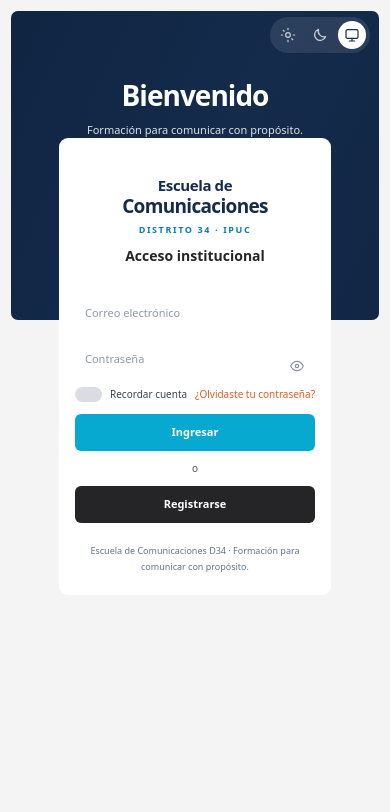
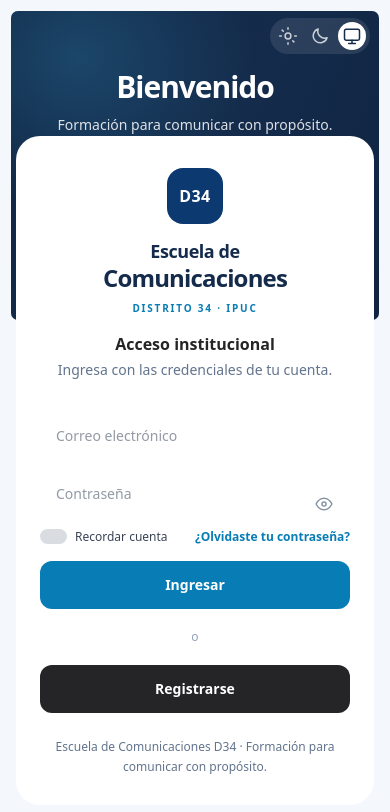
Before and after one commit to Josecampo2101/academia-decom, a Next.js app: page / in a window 390 px wide. Shown: the top 812 px of the page. Built offline with nearby package versions, Linux system fonts and the light colour scheme; no server answers.

Commit message:
feat(ui): polish responsive institutional sign-in

```diff
--- a/app/page.tsx
+++ b/app/page.tsx
@@ -23,6 +23,8 @@ export default function Home() {
 
   useEffect(() => {
     const savedTheme = localStorage.getItem("academia-theme") as Theme | null;
+    // El tema se restaura desde localStorage para conservar la preferencia del usuario.
+    // eslint-disable-next-line react-hooks/set-state-in-effect
     if (savedTheme === "light" || savedTheme === "dark" || savedTheme === "system") setTheme(savedTheme);
     const savedEmail = localStorage.getItem("escuela-d34-remembered-email");
     if (savedEmail) {
@@ -104,82 +106,86 @@ export default function Home() {
   const isDark = resolvedTheme === "dark";
 
   return (
-    <main className={`relative min-h-screen overflow-x-hidden transition-colors duration-300 ${isDark ? "bg-[#111827]" : "bg-[#f4f4f5]"}`}>
+    <main className={`relative min-h-screen overflow-x-hidden transition-colors duration-300 ${isDark ? "bg-[#0b1422]" : "bg-[#f4f7fb]"}`}>
       <div className="absolute inset-x-0 top-0 h-[320px] px-[11px] pt-[11px] sm:h-[335px]" aria-hidden="true">
         <div className="relative h-full overflow-hidden rounded-[7px] bg-[#142b4b]">
-          <div className="absolute inset-0 bg-[linear-gradient(115deg,rgba(5,18,39,0.25),transparent_55%,rgba(5,18,39,0.18))]" />
+          <div className="absolute inset-0 bg-[radial-gradient(ellipse_at_18%_15%,rgba(57,169,220,0.24),transparent_42%),linear-gradient(115deg,rgba(5,18,39,0.22),transparent_55%,rgba(5,18,39,0.28))]" />
+          <div className="absolute -right-16 -top-24 h-72 w-72 rounded-full border border-white/10" />
+          <div className="absolute -bottom-40 left-[12%] h-72 w-72 rounded-full border border-white/10" />
         </div>
       </div>
 
-      <div className="relative z-10 flex min-h-screen flex-col items-center px-4 pb-8 pt-[78px] sm:pt-[82px]">
+      <div className="relative z-10 flex min-h-screen flex-col items-center px-4 pb-10 pt-[68px] sm:pt-[76px]">
         <header className="w-full text-center text-white">
           <div className="mx-auto flex max-w-2xl flex-col items-center">
-            <p className="text-[1.75rem] font-semibold leading-tight tracking-[-0.035em] sm:text-[2rem]">Bienvenido</p>
-            <p className="mt-2 max-w-[340px] text-[11px] leading-[1.55] text-white/85 sm:text-xs">
+            <p className="text-3xl font-semibold leading-tight tracking-[-0.035em] sm:text-4xl">Bienvenido</p>
+            <p className="mt-2 max-w-[420px] text-sm leading-relaxed text-white/85">
               Formación para comunicar con propósito.
             </p>
           </div>
         </header>
 
-        <div className="absolute right-5 top-[17px] z-20 flex items-center gap-1 rounded-full border border-white/20 bg-white/10 p-1 backdrop-blur-sm" aria-label="Preferencia de apariencia">
+        <div className="absolute right-5 top-[18px] z-20 flex items-center gap-1 rounded-full border border-white/20 bg-white/10 p-1 backdrop-blur-sm" aria-label="Preferencia de apariencia">
           <button type="button" onClick={() => changeTheme("light")} title="Tema claro" aria-label="Tema claro" className={`flex h-7 w-7 items-center justify-center rounded-full ${theme === "light" ? "bg-white text-[#142b4b]" : "text-white/75 hover:bg-white/10"}`}>
-            <svg viewBox="0 0 24 24" className="h-4 w-4" fill="none" stroke="currentColor" strokeWidth="1.8"><circle cx="12" cy="12" r="3.5"/><path strokeLinecap="round" d="M12 2v2m0 16v2M4.93 4.93l1.42 1.42m11.3 11.3 1.42 1.42M2 12h2m16 0h2"/></svg>
+            <svg viewBox="0 0 24 24" className="h-5 w-5" fill="none" stroke="currentColor" strokeWidth="1.8"><circle cx="12" cy="12" r="3.5"/><path strokeLinecap="round" d="M12 2v2m0 16v2M4.93 4.93l1.42 1.42m11.3 11.3 1.42 1.42M2 12h2m16 0h2"/></svg>
           </button>
           <button type="button" onClick={() => changeTheme("dark")} title="Tema oscuro" aria-label="Tema oscuro" className={`flex h-7 w-7 items-center justify-center rounded-full ${theme === "dark" ? "bg-white text-[#142b4b]" : "text-white/75 hover:bg-white/10"}`}>
-            <svg viewBox="0 0 24 24" className="h-4 w-4" fill="none" stroke="currentColor" strokeWidth="1.8" strokeLinecap="round" strokeLinejoin="round"><path d="M20.5 14.2A8.5 8.5 0 0 1 9.8 3.5 8.5 8.5 0 1 0 20.5 14.2Z"/></svg>
+            <svg viewBox="0 0 24 24" className="h-5 w-5" fill="none" stroke="currentColor" strokeWidth="1.8" strokeLinecap="round" strokeLinejoin="round"><path d="M20.5 14.2A8.5 8.5 0 0 1 9.8 3.5 8.5 8.5 0 1 0 20.5 14.2Z"/></svg>
           </button>
           <button type="button" onClick={() => changeTheme("system")} title="Tema automático" aria-label="Tema automático" className={`flex h-7 w-7 items-center justify-center rounded-full ${theme === "system" ? "bg-white text-[#142b4b]" : "text-white/75 hover:bg-white/10"}`}>
-            <svg viewBox="0 0 24 24" className="h-4 w-4" fill="none" stroke="currentColor" strokeWidth="1.8" strokeLinecap="round"><rect x="3" y="4" width="18" height="13" rx="2"/><path d="M8 21h8m-4-4v4"/></svg>
+            <svg viewBox="0 0 24 24" className="h-5 w-5" fill="none" stroke="currentColor" strokeWidth="1.8" strokeLinecap="round"><rect x="3" y="4" width="18" height="13" rx="2"/><path d="M8 21h8m-4-4v4"/></svg>
           </button>
         </div>
 
-        <section className={`relative z-10 -mt-0 w-full max-w-[272px] rounded-[9px] px-4 pb-5 pt-8 shadow-[0_10px_35px_rgba(15,23,42,0.08)] sm:max-w-[300px] sm:px-5 ${isDark ? "border border-white/10 bg-[#1f2937] text-white" : "bg-white text-[#252525]"}`}>
-          <div className="mb-7 flex flex-col items-center text-center">
-            <div className="flex min-h-[72px] w-full flex-col items-center justify-center text-center" aria-label="Escuela de Comunicaciones, Distrito 34, IPUC">
-              <p className={`text-[15px] font-bold leading-tight tracking-[-0.025em] ${isDark ? "text-white" : "text-[#142b4b]"}`}>Escuela de</p>
-              <p className={`text-[19px] font-extrabold leading-tight tracking-[-0.035em] ${isDark ? "text-white" : "text-[#142b4b]"}`}>Comunicaciones</p>
-              <p className="mt-1 text-[9px] font-bold uppercase tracking-[0.18em] text-[#087db5]">Distrito 34 · IPUC</p>
+        <section className={`relative z-10 -mt-0 w-full max-w-[440px] rounded-3xl border border-slate-200/70 px-6 pb-7 pt-8 shadow-[0_24px_70px_rgba(15,23,42,0.16)] sm:px-9 sm:pb-9 ${isDark ? "border border-white/10 bg-[#1f2937] text-white" : "bg-white text-[#252525]"}`}>
+          <div className="mb-8 flex flex-col items-center text-center">
+            <div className="mb-4 flex h-14 w-14 items-center justify-center rounded-2xl bg-[#0B3970] text-base font-black tracking-wide text-white shadow-lg shadow-[#0B3970]/20" aria-hidden="true">D34</div>
+            <div className="flex w-full flex-col items-center justify-center text-center" aria-label="Escuela de Comunicaciones, Distrito 34, IPUC">
+              <p className={`text-lg font-bold leading-tight tracking-[-0.025em] ${isDark ? "text-white" : "text-[#142b4b]"}`}>Escuela de</p>
+              <p className={`text-2xl font-extrabold leading-tight tracking-[-0.035em] ${isDark ? "text-white" : "text-[#142b4b]"}`}>Comunicaciones</p>
+              <p className="mt-2 text-[10px] font-bold uppercase tracking-[0.18em] text-[#087db5]">Distrito 34 · IPUC</p>
             </div>
-            <h1 className="mt-1 text-sm font-semibold">Acceso institucional</h1>
+            <h1 className="mt-4 text-base font-semibold">Acceso institucional</h1>
+            <p className={`mt-1 text-sm ${isDark ? "text-slate-300" : "text-slate-500"}`}>Ingresa con las credenciales de tu cuenta.</p>
           </div>
 
           <form onSubmit={handleSubmit} className="space-y-[10px]">
             <div>
               <label htmlFor="email" className="sr-only">Correo electrónico</label>
-              <input id="email" type="email" autoComplete="email" required value={email} onChange={(e) => setEmail(e.target.value)} placeholder="Correo electrónico" className={`h-[36px] w-full rounded-[6px] border px-2.5 text-[11px] outline-none transition placeholder:text-slate-500 focus:border-[#0aa9d2] focus:ring-2 focus:ring-[#0aa9d2]/15 ${isDark ? "border-slate-600 bg-[#111827] text-white" : "border-[#cbd1d8] bg-white text-[#263548]"}`} />
+              <input id="email" type="email" autoComplete="email" required value={email} onChange={(e) => setEmail(e.target.value)} placeholder="Correo electrónico" className={`h-12 w-full rounded-xl border px-4 text-sm outline-none transition placeholder:text-slate-500 focus:border-[#0aa9d2] focus:ring-2 focus:ring-[#0aa9d2]/15 ${isDark ? "border-slate-600 bg-[#111827] text-white" : "border-[#cbd1d8] bg-white text-[#263548]"}`} />
             </div>
             <div className="relative">
               <label htmlFor="password" className="sr-only">Contraseña</label>
-              <input id="password" type={showPassword ? "text" : "password"} autoComplete="current-password" required value={password} onChange={(e) => setPassword(e.target.value)} placeholder="Contraseña" className={`h-[36px] w-full rounded-[6px] border px-2.5 pr-9 text-[11px] outline-none transition placeholder:text-slate-500 focus:border-[#0aa9d2] focus:ring-2 focus:ring-[#0aa9d2]/15 ${isDark ? "border-slate-600 bg-[#111827] text-white" : "border-[#cbd1d8] bg-white text-[#263548]"}`} />
-              <button type="button" onClick={() => setShowPassword(!showPassword)} aria-label={showPassword ? "Ocultar contraseña" : "Mostrar contraseña"} className="absolute right-2.5 top-1/2 -translate-y-1/2 text-[#8492a3] hover:text-[#087db5]">
-                {showPassword ? <svg viewBox="0 0 24 24" className="h-4 w-4" fill="none" stroke="currentColor" strokeWidth="1.7"><path d="M3 3l18 18M10.6 10.6a2 2 0 0 0 2.8 2.8"/><path d="M9.9 5.2A10.8 10.8 0 0 1 12 5c5.5 0 9 7 9 7a15 15 0 0 1-3.1 3.8M6.2 6.2C4.1 7.7 3 12 3 12s3.5 7 9 7c1.2 0 2.3-.3 3.3-.8"/></svg> : <svg viewBox="0 0 24 24" className="h-4 w-4" fill="none" stroke="currentColor" strokeWidth="1.7"><path d="M2.5 12s3.4-7 9.5-7 9.5 7 9.5 7-3.4 7-9.5 7-9.5-7-9.5-7Z"/><circle cx="12" cy="12" r="2.5"/></svg>}
+              <input id="password" type={showPassword ? "text" : "password"} autoComplete="current-password" required value={password} onChange={(e) => setPassword(e.target.value)} placeholder="Contraseña" className={`h-12 w-full rounded-xl border px-4 pr-12 text-sm outline-none transition placeholder:text-slate-500 focus:border-[#0aa9d2] focus:ring-2 focus:ring-[#0aa9d2]/15 ${isDark ? "border-slate-600 bg-[#111827] text-white" : "border-[#cbd1d8] bg-white text-[#263548]"}`} />
+              <button type="button" onClick={() => setShowPassword(!showPassword)} aria-label={showPassword ? "Ocultar contraseña" : "Mostrar contraseña"} className="absolute right-4 top-1/2 -translate-y-1/2 text-[#8492a3] hover:text-[#087db5]">
+                {showPassword ? <svg viewBox="0 0 24 24" className="h-5 w-5" fill="none" stroke="currentColor" strokeWidth="1.7"><path d="M3 3l18 18M10.6 10.6a2 2 0 0 0 2.8 2.8"/><path d="M9.9 5.2A10.8 10.8 0 0 1 12 5c5.5 0 9 7 9 7a15 15 0 0 1-3.1 3.8M6.2 6.2C4.1 7.7 3 12 3 12s3.5 7 9 7c1.2 0 2.3-.3 3.3-.8"/></svg> : <svg viewBox="0 0 24 24" className="h-5 w-5" fill="none" stroke="currentColor" strokeWidth="1.7"><path d="M2.5 12s3.4-7 9.5-7 9.5 7 9.5 7-3.4 7-9.5 7-9.5-7-9.5-7Z"/><circle cx="12" cy="12" r="2.5"/></svg>}
               </button>
             </div>
 
             <div className="flex items-center justify-between pt-[1px]">
-              <label className="flex cursor-pointer items-center gap-2 text-[10px]">
+              <label className="flex cursor-pointer items-center gap-2 text-xs">
                 <input type="checkbox" checked={rememberEmail} onChange={(e) => setRememberEmail(e.target.checked)} className="peer sr-only" />
                 <span className={`relative h-[15px] w-[27px] rounded-full transition after:absolute after:left-[2px] after:top-[2px] after:h-[11px] after:w-[11px] after:rounded-full after:bg-white after:shadow after:transition ${rememberEmail ? "bg-[#08a9d0] after:translate-x-3" : "bg-[#d9dde2]"}`} />
                 <span className={isDark ? "text-slate-300" : "text-[#394454]"}>Recordar cuenta</span>
               </label>
-              <button type="button" onClick={handleRecovery} disabled={isRecovering} className="text-[10px] font-medium text-[#e65a22] hover:underline disabled:opacity-50">
+              <button type="button" onClick={handleRecovery} disabled={isRecovering} className="text-xs font-semibold text-[#087db5] hover:underline disabled:opacity-50">
                 {isRecovering ? "Enviando..." : "¿Olvidaste tu contraseña?"}
               </button>
             </div>
 
-            {message && <div role="status" className={`rounded-md border p-2 text-[10px] leading-4 ${messageType === "error" ? "border-red-200 bg-red-50 text-red-700" : messageType === "success" ? "border-emerald-200 bg-emerald-50 text-emerald-700" : "border-blue-200 bg-blue-50 text-blue-700"}`}>{message}</div>}
+            {message && <div role="status" className={`rounded-xl border p-3 text-sm leading-5 ${messageType === "error" ? "border-red-200 bg-red-50 text-red-700" : messageType === "success" ? "border-emerald-200 bg-emerald-50 text-emerald-700" : "border-blue-200 bg-blue-50 text-blue-700"}`}>{message}</div>}
 
-            <button type="submit" disabled={isLoading} className="mt-3 flex h-[37px] w-full items-center justify-center rounded-[6px] bg-[#08a9d0] px-4 text-[11px] font-bold text-white shadow-[0_3px_7px_rgba(0,0,0,0.14)] transition hover:bg-[#0797bd] disabled:cursor-not-allowed disabled:opacity-60">
-              {isLoading ? "Ingresando..." : "Ingresar"}
+            <button type="submit" disabled={isLoading} className="mt-4 flex h-12 w-full items-center justify-center rounded-xl bg-[#087db5] px-4 text-sm font-bold text-white shadow-[0_3px_7px_rgba(0,0,0,0.14)] transition hover:bg-[#0797bd] disabled:cursor-not-allowed disabled:opacity-60">
+              {isLoading ? <><svg viewBox="0 0 24 24" className="mr-2 h-4 w-4 animate-spin" fill="none" aria-hidden="true"><circle cx="12" cy="12" r="9" stroke="currentColor" strokeOpacity=".3" strokeWidth="3" /><path d="M21 12a9 9 0 0 0-9-9" stroke="currentColor" strokeWidth="3" strokeLinecap="round" /></svg>Ingresando...</> : "Ingresar"}
             </button>
           </form>
 
-          <div className="my-[10px] text-center text-[10px] font-medium text-[#555]">o</div>
-          <button type="button" onClick={() => { setMessage("El registro en la Escuela se habilita mediante invitación de un administrador."); setMessageType("info"); }} className={`flex h-[37px] w-full items-center justify-center rounded-[6px] text-[11px] font-bold text-white shadow-[0_3px_7px_rgba(0,0,0,0.14)] transition ${isDark ? "bg-[#34363a] hover:bg-[#41444a]" : "bg-[#252528] hover:bg-[#38383d]"}`}>
+          <div className="my-5 text-center text-xs font-medium text-slate-400">o</div>
+          <button type="button" onClick={() => { setMessage("El registro en la Escuela se habilita mediante invitación de un administrador."); setMessageType("info"); }} className={`flex h-12 w-full items-center justify-center rounded-xl text-sm font-bold text-white shadow-[0_3px_7px_rgba(0,0,0,0.14)] transition ${isDark ? "bg-[#34363a] hover:bg-[#41444a]" : "bg-[#252528] hover:bg-[#38383d]"}`}>
             Registrarse
           </button>
 
-          <p className={`mt-5 text-center text-[9px] leading-4 ${isDark ? "text-slate-400" : "text-slate-500"}`}>
+          <p className={`mt-6 text-center text-xs leading-5 ${isDark ? "text-slate-400" : "text-slate-500"}`}>
             Escuela de Comunicaciones D34 · Formación para comunicar con propósito.
           </p>
         </section>
```
